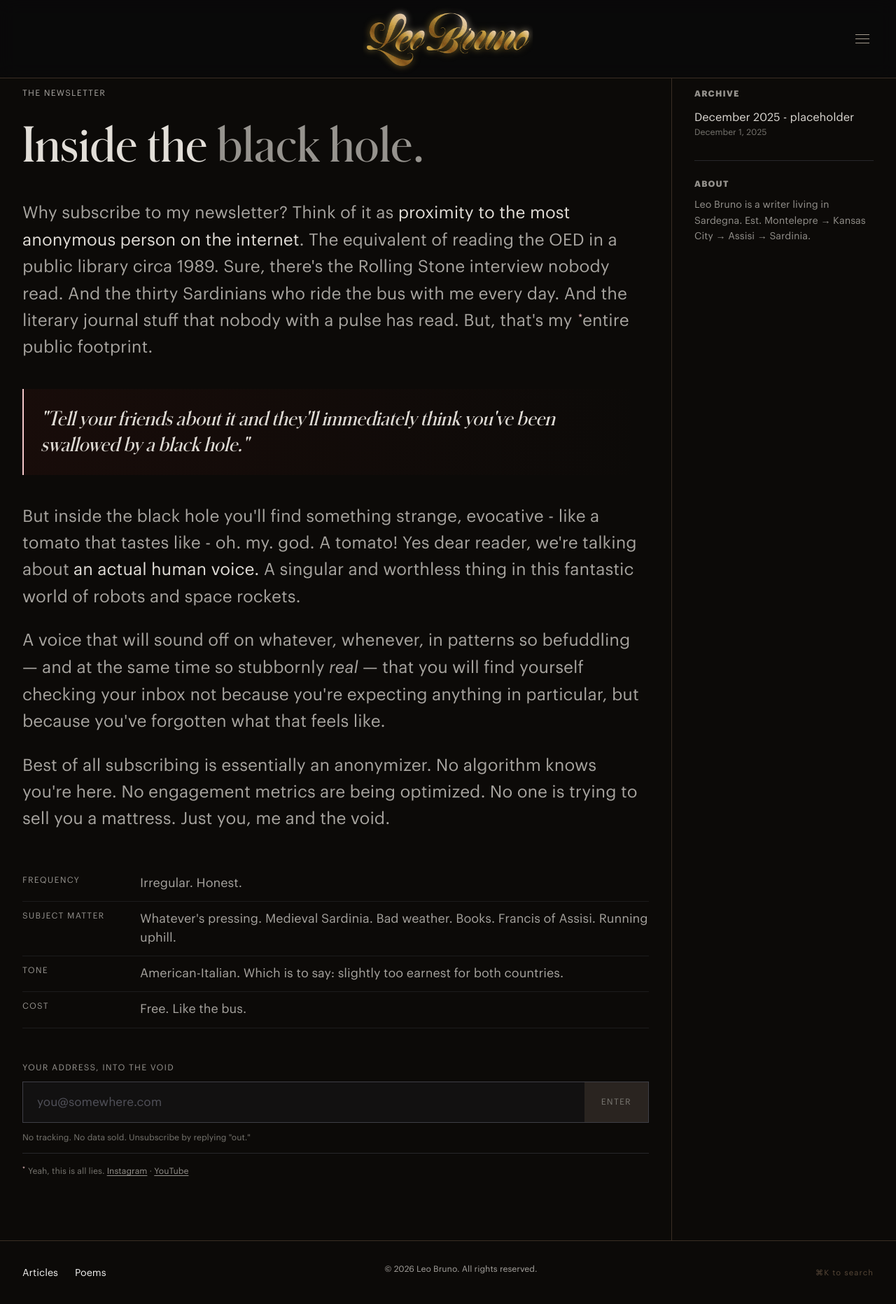
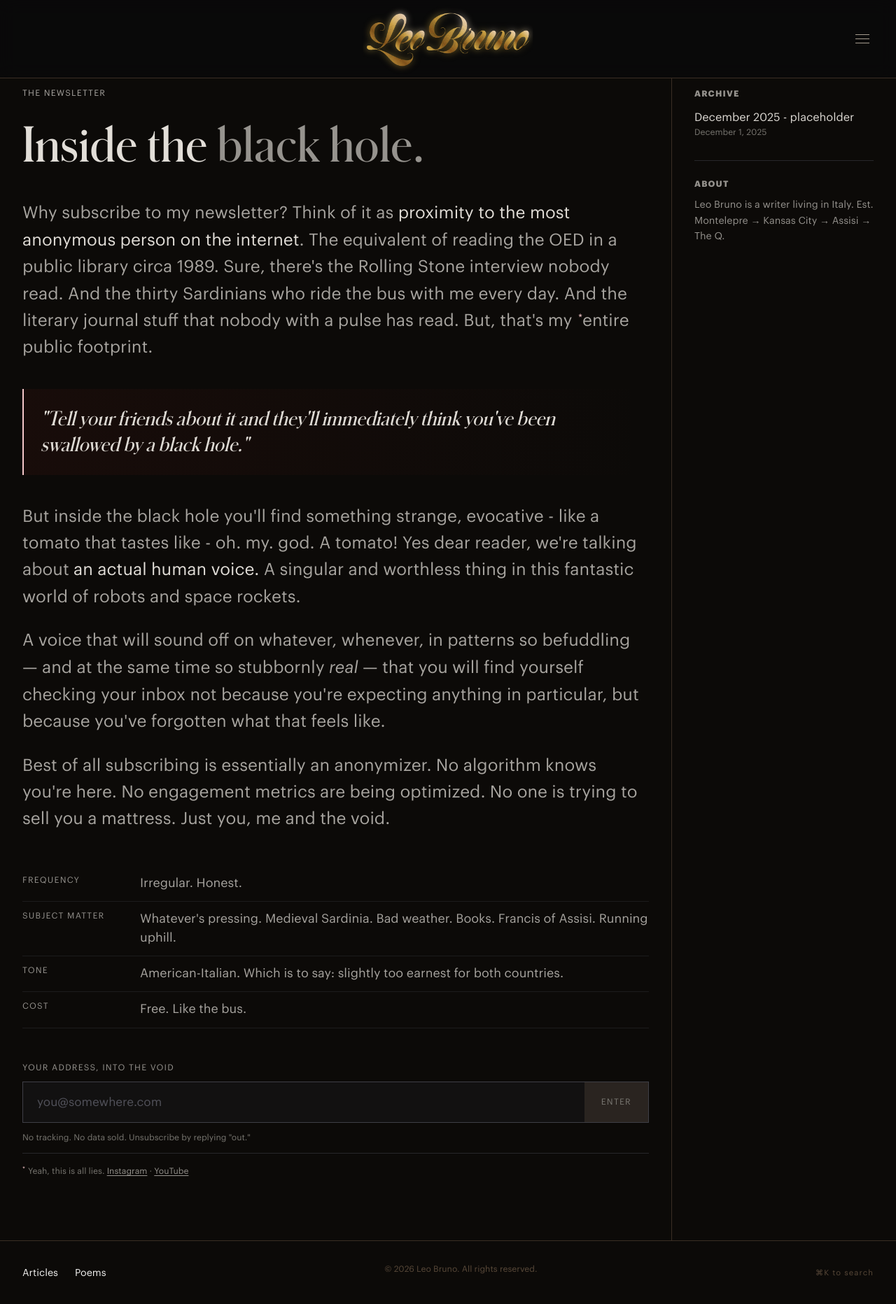
Before and after one commit to joedeluca/leobruno, a Next.js app: page /newsletter in a window 1280 px wide. Shown: the whole page at 70% size. Built offline with nearby package versions, Linux system fonts and the light colour scheme.

Commit message:
feat: update author location in multiple components

```diff
--- a/app/newsletter/page.tsx
+++ b/app/newsletter/page.tsx
@@ -220,8 +220,8 @@ export default function NewsletterPage() {
               className="text-zinc-500 text-sm leading-relaxed"
               style={{ fontFamily: '"Graphik", system-ui, sans-serif' }}
             >
-              Leo Bruno is a writer living in Sardegna. Est.{" "}
-              Montelepre → Kansas City → Assisi → Sardinia.
+              Leo Bruno is a writer living in Italy. Est.{" "}
+              Montelepre → Kansas City → Assisi → The Q.
             </p>
           </div>
 
--- a/components/Footer.tsx
+++ b/components/Footer.tsx
@@ -24,8 +24,8 @@ export default function Footer() {
         </nav>
 
         <p
-          className="text-xs text-zinc-800"
-          style={{ fontFamily: '"Graphik", system-ui, sans-serif' }}
+          className="text-xs"
+          style={{ fontFamily: '"Graphik", system-ui, sans-serif', color: '#5a4a3a' }}
         >
           © {new Date().getFullYear()} Leo Bruno. All rights reserved.
         </p>
@@ -51,8 +51,8 @@ export default function Footer() {
         </nav>
 
         <p
-          className="text-xs text-zinc-800"
-          style={{ fontFamily: '"Graphik", system-ui, sans-serif' }}
+          className="text-xs"
+          style={{ fontFamily: '"Graphik", system-ui, sans-serif', color: '#5a4a3a' }}
         >
           © {new Date().getFullYear()} Leo Bruno. All rights reserved.
         </p>
--- a/components/Sidebar.tsx
+++ b/components/Sidebar.tsx
@@ -278,7 +278,7 @@ export default function Sidebar() {
             Welcome
           </h3>
           <p className="text-base leading-relaxed" style={{ color: '#A8A5A0' }}>
-          Leo Bruno is a writer living in Sardegna. Former ad agency art slag —
+          Leo Bruno is a writer living in Italy. Former ad agency art slag —
           copywriter, art director — at places like TM, VMLY&R, and
           Bernstein-Rein. Published in Gradiva and I-70 Review. Currently
           working on a book about dirty Tiepolos and medieval relics.
```
